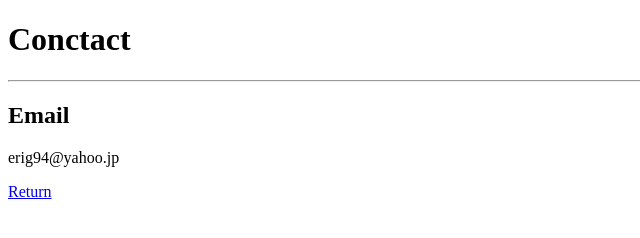
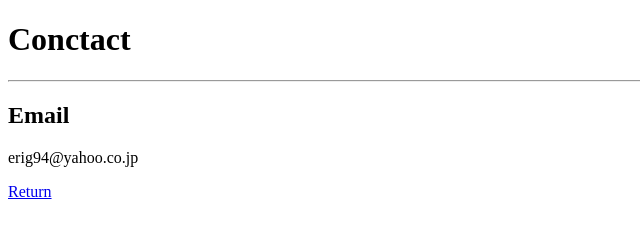
Before and after one commit to erig94/Online-Resume, a plain HTML site: page contact_me.html in a window 1280 px wide. Shown: the full height of the page, 0-640 px from the left. Drawn offline with Linux system fonts and the light colour scheme.

Commit message:
Update contact_me.html

```diff
--- a/contact_me.html
+++ b/contact_me.html
@@ -9,7 +9,7 @@
         <h1>Conctact</h1>
         <hr />
         <h2>Email</h2>
-        <p>erig94@yahoo.jp</p>
+        <p>erig94@yahoo.co.jp</p>
 
         <a href="./index.html">Return</a>
     </body>
```
